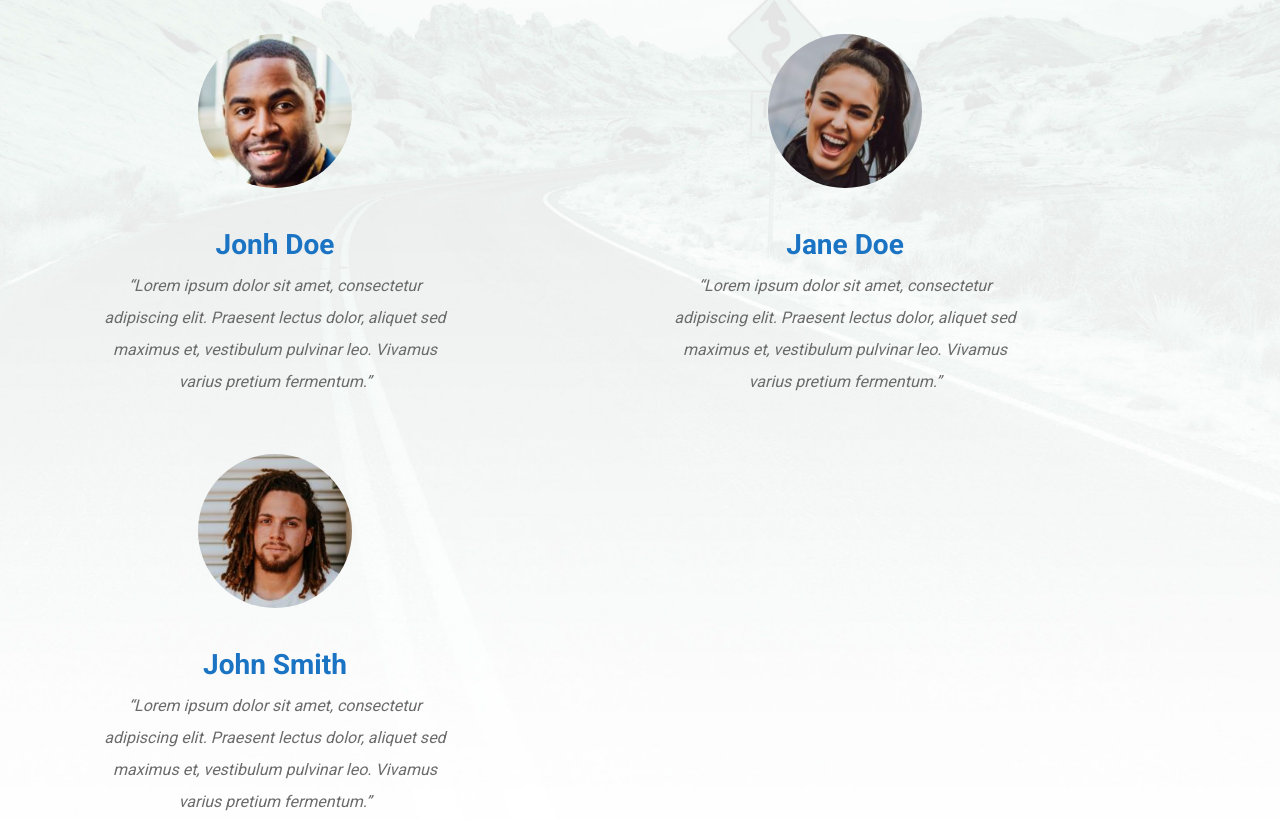
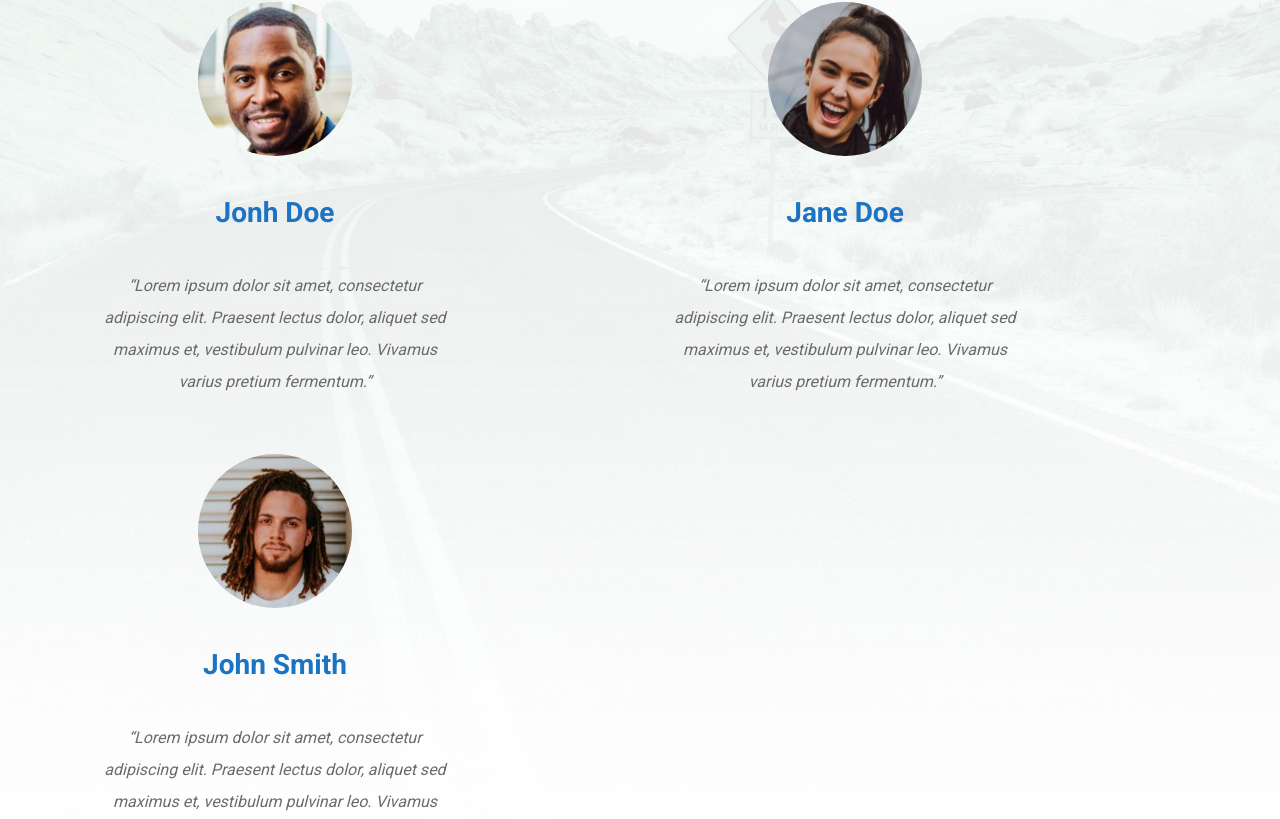
Before and after one commit to Eliana-Abate/proj-html-vuejs, a Vue app: page / in a window 1280 px wide. Shown: the part 3161-3980 px from the top of the page. Built offline with nearby package versions, Linux system fonts and the light colour scheme.

Commit message:
edited padding and margin

```diff
--- a/src/components/TestimonialCard.vue
+++ b/src/components/TestimonialCard.vue
@@ -5,8 +5,8 @@
         <img :src="getImage(item.image)" :alt="item.name" />
 
         <div class="card-template-body text-center">
-          <h3 class="fw-700">{{ item.name }}</h3>
-          <p>
+          <h3 class="fw-700 mb-4">{{ item.name }}</h3>
+          <p class="pt-3">
             <em>{{ item.comment }}</em>
           </p>
         </div>
@@ -40,7 +40,7 @@ img {
 }
 
 .card-template-body {
-  padding: 40px 12px;
+  padding: 40px 8px;
   h3 {
     color: $denim-vibrant;
   }
```
